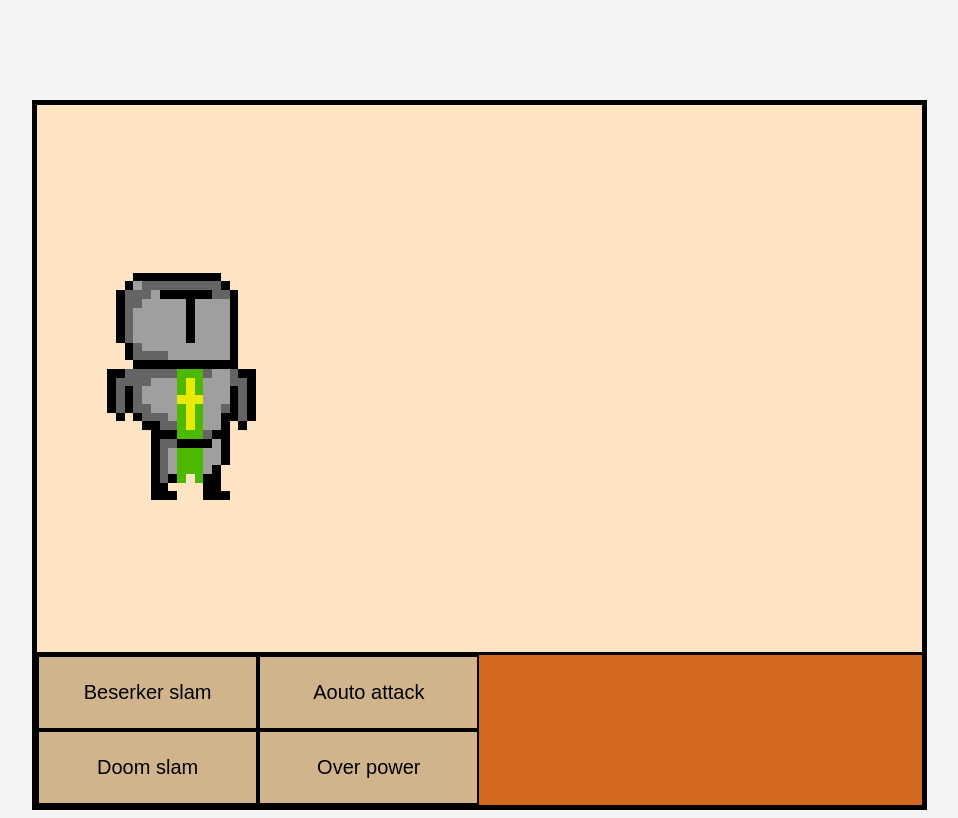
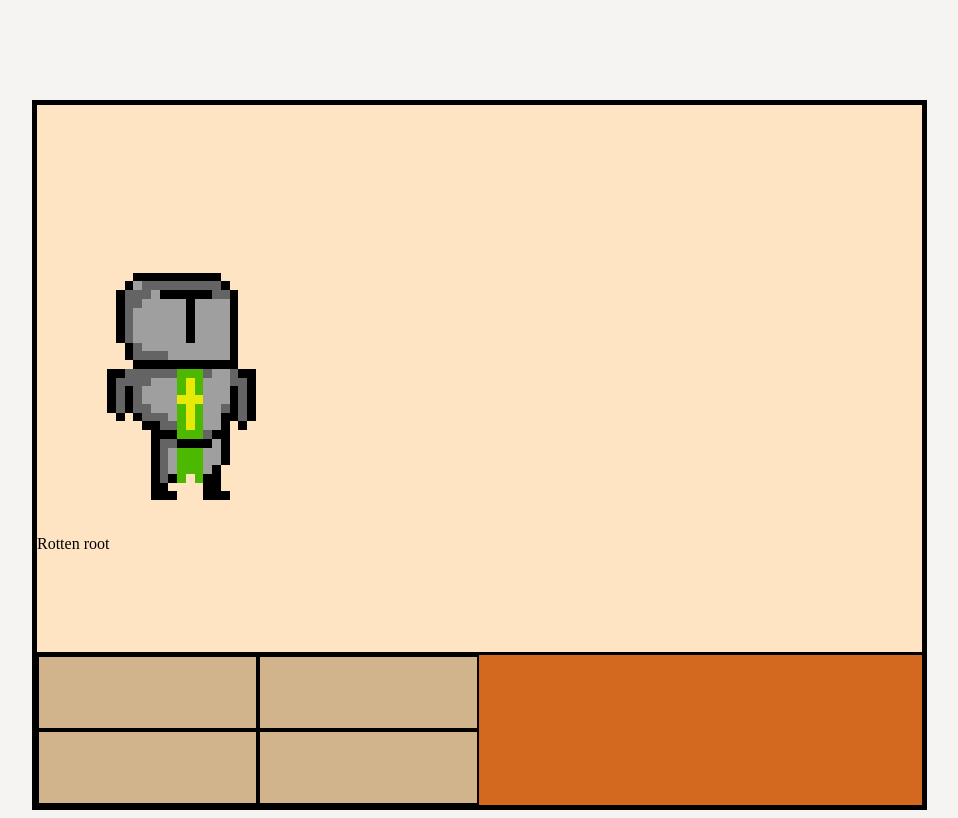
Before and after one commit to kamphol23/Scrum_projekt, a plain HTML site: page playBord.html in a window 1280 px wide. Shown: the whole page, without its empty margins (176-1134 px from the left). Drawn offline with nearby package versions, Linux system fonts and the light colour scheme.

Commit message:
Update playBord.html

```diff
--- a/playBord.html
+++ b/playBord.html
@@ -12,24 +12,41 @@
 </head>
 <body>
 <script src="playBord.js"> </script>
+
 <div class="contanier">
-     <div id="player"> </div>
+
+
+<div class="faceOff">
+
+<div id="player">
+
+    <img src="picture/knight_idle.gif" class="playerImg">
+</div>
+
+    <div class="enermy">
+<div class="enemyHPBar">Rotten root <span id="enemy-hp"></span> </div>
+    </div>
+</div>
 
 
 
+<div id="msgToPlayerAttack"> </div>
+<div id="msgToPlayerAttacked"></div>
+
+<div class="playerHub">
+  <div class="spellTap">
+    <button id="attack1" onclick="attackFunction1()"></button>
+        <button id="attack2" onclick="attackFunction2()"></button>
+        <button id="attack3" onclick="attackFunction3()"></button>
+        <button id="attack4" onclick="attackFunction4()"></button>
+</div>
+  <div class="player_HP_bar"><span id="player-hp"></span></div>
 
 
 
-<div class="playerHub">
-  <div class="spellTap">
-    <button type="button" class="spellOne"> Aouto attack </button>
-    <button type="button" class="spellTwo"> Beserker slam</button>
-    <button type="button" class="spellThree"> Over power</button>
-    <button type="button" class="spellfour"> Doom slam</button>
-  </div>
 </div>
 
-</div>
+
 </body>
-
+<script src="figth.js"> </script>
 </html>
```
